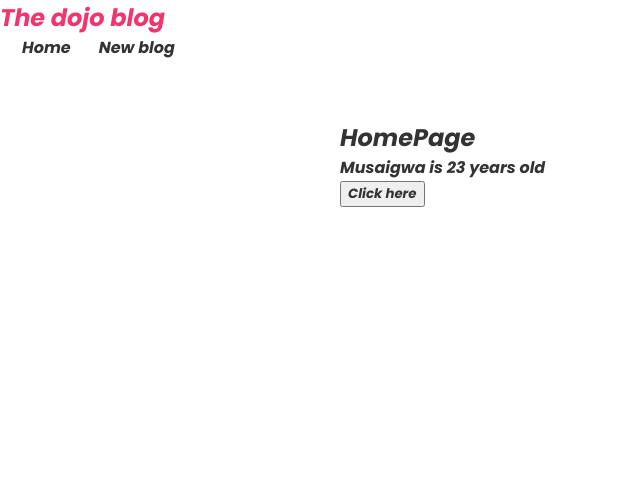
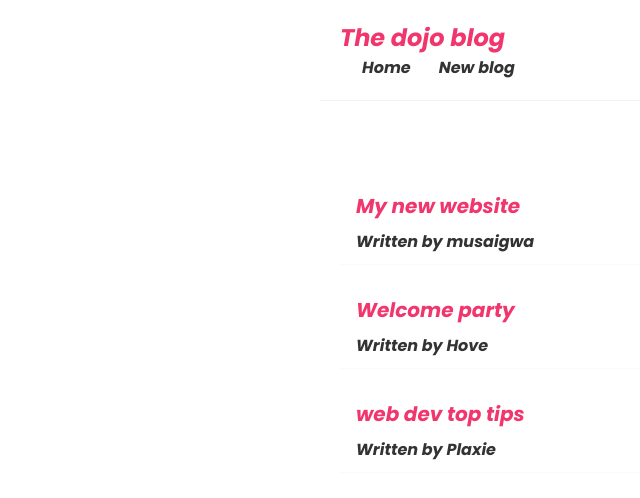
Before and after one commit to Plaxidia/react, a React (Create React App) app: page / in a window 1280 px wide. Shown: the top 498 px of the page, without its empty margins (0-640 px from the left). Built offline with nearby package versions, Linux system fonts and the light colour scheme.

Commit message:
outputting the list

```diff
--- a/src/index.css
+++ b/src/index.css
@@ -6,9 +6,9 @@
   font-family: "Poppins";
   color:  #333;
 }
-.naavbar{
+.navbar{
   padding: 20px;
-  display: flex;
+  display: center;
   align-items: center;
   max-width: 600px;
   margin : 0 auto;
@@ -36,3 +36,20 @@
   margin: 40px auto;
   padding: 20px;
 }
+/* blog pre-view*/
+
+.blog-preview{
+  padding: 10px 16px;
+  margin: 20px 0;
+  border-bottom: 1px solid #fafafa;
+
+}
+.blog-preview :hover{
+  box-shadow: 1px 3px 5px rgba(0,0,0,0.1);
+}
+
+.blog-preview h2{
+  font-size: 20px;
+  color:#f1356d;
+  margin-bottom: 8px;
+}
--- a/src/theapp/home.js
+++ b/src/theapp/home.js
@@ -1,20 +1,22 @@
 import {useState} from 'react';
 
 const Home = () => {
-    //let name = "Plaxie";
-    const [name ,setName] = useState('Musaigwa');
-    const [age ,setAge] =useState (23);
+    const [blogs, setBlogs] = useState([
+        {title : "My new website", body: "lorem ipsum...", author: "musaigwa", id: 1},
+        {title : "Welcome party", body: "lorem ipsum...", author: "Hove", id: 2},
+        {title : "web dev top tips", body: "lorem ipsum...", author: "Plaxie", id: 3}
+    ]);
 
-
-    const handleclick =() =>{
-      setName("hove");
-      setAge(24);
-    }
     return (
         <div className=" home">
-            <h2> HomePage</h2>
-            <p>{name} is {age} years old</p>
-            <button onClick = {handleclick}> Click here</button>
+           {blogs.map((blog) =>(
+            <div className="blog-preview" key ={blog.id}>
+                <h2> { blog.title }</h2>
+                <p> Written by { blog.author} </p>
+
+            </div>
+
+           ))}
         </div>
      );
 }
```
